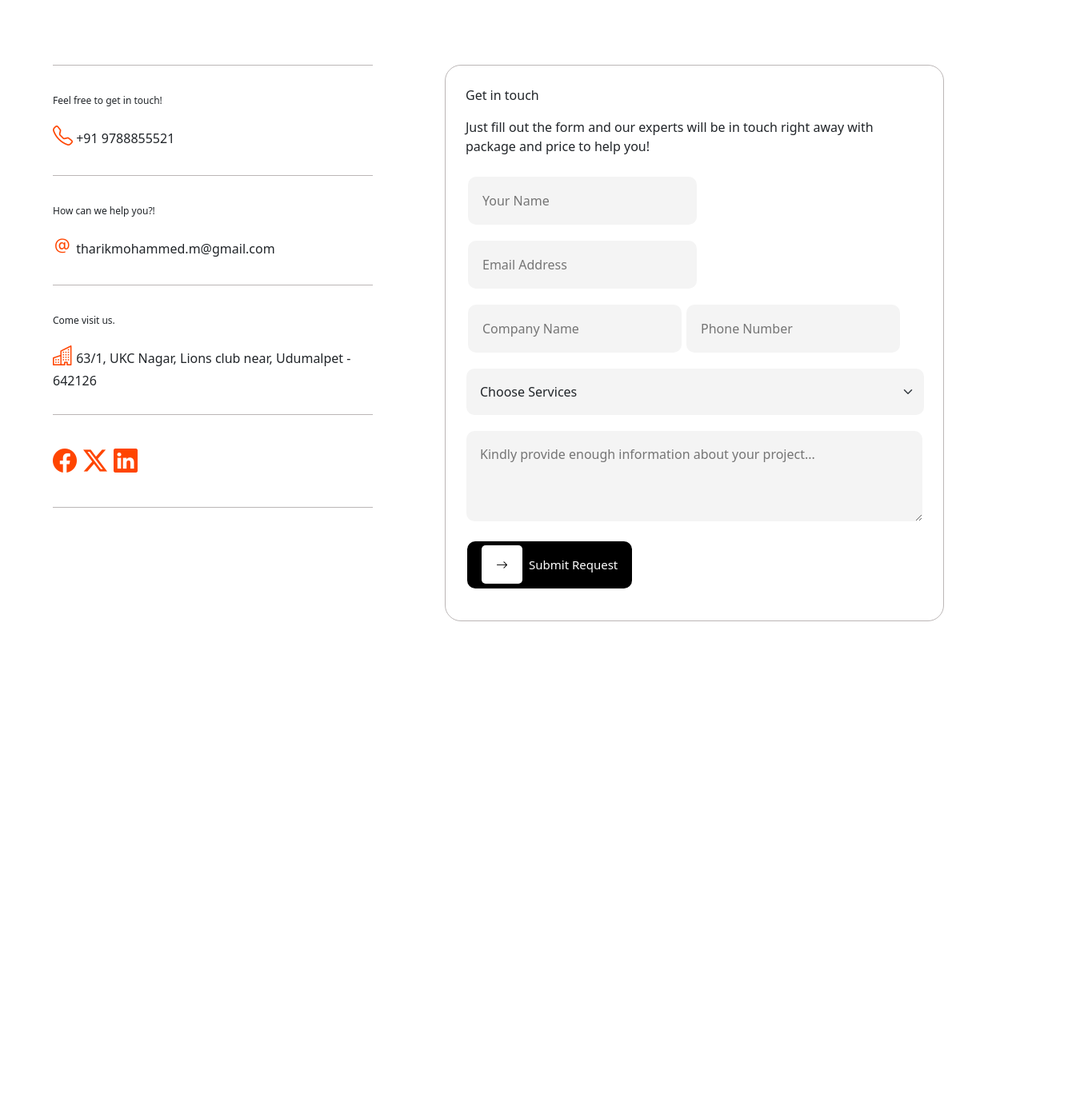
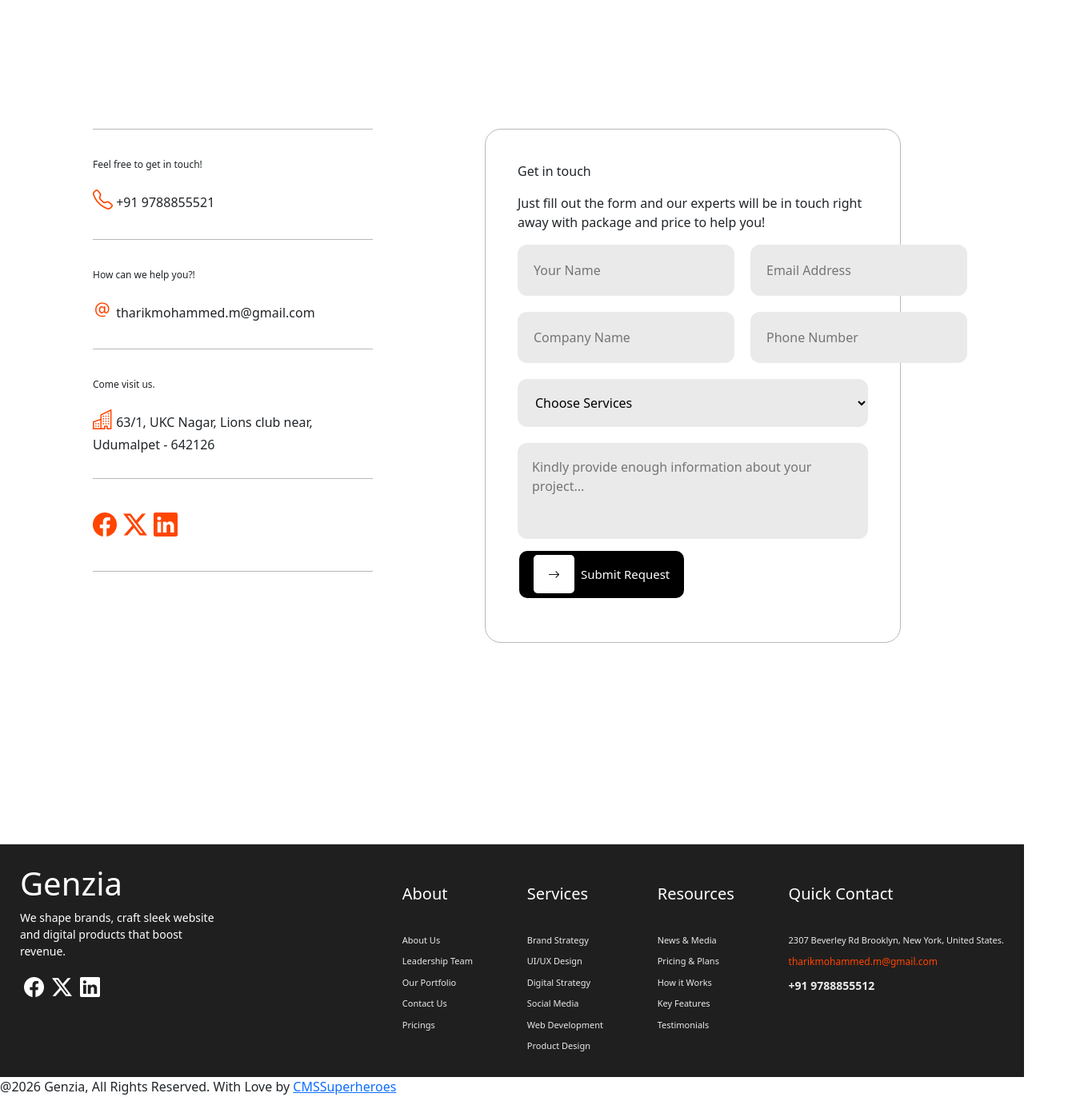
Before and after one commit to mohammedtharik-28/FrontendProject, a React (Vite) app: page /contact in a window 1280 px wide. Shown: the part 839-2226 px from the top of the page at 80% size, 1340 px wide, since content can reach past the window. Before the commit the page ends 1632 px from the top, so only its background shows below. Built offline with nearby package versions, Linux system fonts and the light colour scheme; grey boxes are pictures that could not be loaded.

Commit message:
Updated Commit

```diff
--- a/src/ContactComponents/Contact.css
+++ b/src/ContactComponents/Contact.css
@@ -22,12 +22,14 @@
 }
 
 .LetsTalk-head h1, .LetsTalk-head p{
-  padding: 60px;
-  margin: 0px 20px;
+  padding: 80px;
+  margin: 20px 35px;
+  max-width: 700px;
+
 }
 
 .LetsTalk-ourDetails{
-  padding-left: 50px;
+  padding-left: 100px;
   padding-right: 70px;
 }
 
@@ -63,26 +65,57 @@
 .GetInTouch-card{
   border: 1px solid rgb(187, 182, 182);
   border-radius: 20px;
-  padding: 25px;
-  max-width: 800px;
-  margin-left: 20px;
+  padding: 40px;
+  max-width: 700px;
+  margin-left: 70px;
 }
 
-.GetInTouch-inputs input{
-  padding: 18px;
-  border-radius: 10px;
-  margin: 10px 3px;
-  background-color: rgb(244, 244, 244);
-  border: none;
+
+.GetInTouch-inputs {
+  display: flex;
+  flex-direction: column;
+  gap: 20px;
+
 }
 
-.input-select{
-  padding: 17px;
-  border-radius: 10px;
-  margin: 10px 1px;
-  background-color: rgb(244, 244, 244);
+.input-row {
+  display: flex;
+  gap: 20px;
+}
+
+
+.input-row input {
+  flex: 1;
+  padding: 20px;
   border: none;
+  border-radius: 12px;
+  background: #eaeaea;
+  outline: none;
 }
+
+
+.input-select {
+  width: 100%;
+  padding: 18px;
+  border: none;
+  border-radius: 12px;
+  background: #eaeaea;
+  outline: none;
+}
+
+
+.textarea {
+  height: 120px;
+  resize: none;
+}
+
+@media (max-width: 800px) {
+  .input-row {
+    flex-direction: column;
+  }
+}
+
+
 
 .GetInTouch-btn{
   padding: 18px;
@@ -102,3 +135,32 @@
   margin: 0px 8px 0px 0px;
   font-weight: 1000;
 }
+
+.ContactEndCard-content p{
+  max-width: 250px;
+  font-size: 14px;
+}
+
+.ContactEndCard-content i{
+  padding: 5px;
+  font-size: 25px;
+}
+
+.ContactEndCard-content{
+  background-color: rgb(32, 31, 31);
+  color:white;
+  padding: 25px;
+  margin-top: 80px;
+  width: 100vw;
+}
+
+.ContactEndCard-content h5{
+  padding: 25px 0px;
+}
+
+.ContactEndCard-content a{
+  text-decoration: none;
+  color: #eaeaea;
+  font-size: 11px;
+  padding: 5px 0px;
+}
--- a/src/ContactComponents/Contact.jsx
+++ b/src/ContactComponents/Contact.jsx
@@ -4,6 +4,8 @@ import ContactFrontPage from './ContactFrontPage'
 import NavbarUp from '../HomeComponents/NavbarUp'
 import Navbar from '../HomeComponents/Navbar'
 import LetsTalkCard from './LetsTalkCard'
+import MapLocation from './MapLocation'
+import ContactEndCard from './ContactEndCard'
 
 
 function Contact() {
@@ -13,6 +15,8 @@ function Contact() {
     <Navbar/>
     <ContactFrontPage/>
     <LetsTalkCard/>
+    <MapLocation/>
+    <ContactEndCard/>
     </>
   )
 }
--- a/src/ContactComponents/ContactEndCard.jsx
+++ b/src/ContactComponents/ContactEndCard.jsx
@@ -1,8 +1,61 @@
 import React from 'react'
+import { Link } from "react-router-dom";
 
 function ContactEndCard() {
   return (
-    <div></div>
+    <>
+      <div className='ContactEndCard-content d-flex flex-column flex-sm-column flex-md-row justify-content-between'>
+        <div className='col-sm-4 col-xs-12'>
+          <h1>Genzia</h1>
+          <p>We shape brands, craft sleek website and digital products that boost revenue.</p>
+          <i className="bi bi-facebook"></i>
+          <i className="bi bi-twitter-x"></i>
+          <i className="bi bi-linkedin"></i>
+        </div>
+        <div >
+          <h5>About</h5>
+          <div className='d-flex flex-column '>
+            <Link>About Us</Link>
+            <Link>Leadership Team</Link>
+            <Link>Our Portfolio</Link>
+            <Link>Contact Us</Link>
+            <Link>Pricings</Link>
+          </div>
+        </div>
+        <div>
+          <h5>Services</h5>
+          <div className='d-flex flex-column '>
+            <Link>Brand Strategy</Link>
+            <Link>UI/UX Design</Link>
+            <Link>Digital Strategy</Link>
+            <Link>Social Media</Link>
+            <Link>Web Development</Link>
+            <Link>Product Design</Link>
+          </div>
+        </div>
+        <div>
+          <h5>Resources</h5>
+          <div className='d-flex flex-column'>
+            <Link>News & Media</Link>
+            <Link>Pricing & Plans</Link>
+            <Link>How it Works</Link>
+            <Link>Key Features</Link>
+            <Link>Testimonials</Link>
+          </div>
+        </div>
+        <div>
+          <h5>Quick Contact</h5>
+          <div className='d-flex flex-column '>
+            <Link>2307 Beverley Rd Brooklyn, New York, United States.</Link>
+            <Link style={{ color: "orangered", fontSize: "12px" }}>tharikmohammed.m@gmail.com</Link>
+            <Link style={{ fontSize: "14px", fontWeight: "700" }}>+91 9788855512</Link>
+          </div>
+        </div>
+      </div>
+       <div>
+          <p>@2026 Genzia, All Rights Reserved. With Love by <Link>CMSSuperheroes</Link></p>
+        </div>
+    </>
   )
 }
 
--- a/src/ContactComponents/LetsTalkCard.jsx
+++ b/src/ContactComponents/LetsTalkCard.jsx
@@ -16,24 +16,27 @@ function LetsTalkCard() {
                     <p>Come visit us.</p>
                     <span><i className="bi bi-buildings"></i> 63/1, UKC Nagar, Lions club near, Udumalpet - 642126</span>
                     <div className='LetsTalk-icon'>
-                        <i class="bi bi-facebook"></i>
-                        <i class="bi bi-twitter-x"></i>
-                        <i class="bi bi-linkedin"></i>
+                        <i className="bi bi-facebook"></i>
+                        <i className="bi bi-twitter-x"></i>
+                        <i className="bi bi-linkedin"></i>
                     </div>
                 </div>
-                <div className='GetInTouch-card col-sm-12 col-md-6 mt-5'>
+                <div className='GetInTouch-card col-sm-10 col-md-5 mt-5'>
                     <p>Get in touch</p>
                     <p>Just fill out the form and our experts will be in touch right away with package and price to help you!</p>
-                    <div className='GetInTouch-inputs d-flex flex-column'>
-                        <div className='flex-md-row'>
-                            <input type="text" className='col-md-6' placeholder='Your Name' />
-                            <input type="text" className='col-md-6' placeholder='Email Address' />
+                    <div className="GetInTouch-inputs">
+
+                        <div className="input-row">
+                            <input type="text" placeholder="Your Name" />
+                            <input type="text" placeholder="Email Address" />
                         </div>
-                        <div className='flex-md-row'>
-                            <input type="text" className='' placeholder='Company Name' />
-                            <input type="text" className='' placeholder='Phone Number' />
+
+                        <div className="input-row">
+                            <input type="text" placeholder="Company Name" />
+                            <input type="text" placeholder="Phone Number" />
                         </div>
-                        <select className="form-select input-select">
+
+                        <select className="input-select">
                             <option>Choose Services</option>
                             <option>Brand Strategy</option>
                             <option>UI/UX Design</option>
@@ -42,7 +45,11 @@ function LetsTalkCard() {
                             <option>Web Development</option>
                             <option>Product Design</option>
                         </select>
-                        <textarea className='input-select pb-5' id="" placeholder='Kindly provide enough information about your project...' ></textarea>
+
+                        <textarea
+                            className="input-select textarea"
+                            placeholder="Kindly provide enough information about your project..."
+                        ></textarea>
                     </div>
                     <button className='GetInTouch-btn'><i className='bi bi-arrow-right'></i><span>Submit Request</span></button>
                 </div>
--- /dev/null
+++ b/src/ContactComponents/MapLocation.jsx
@@ -0,0 +1,13 @@
+import React from 'react'
+
+function MapLocation() {
+    return (
+        <div>
+            <iframe
+                src="https://maps.app.goo.gl/aUS8hfZdzt39Z4Y67">
+            </iframe>
+        </div>
+    )
+}
+
+export default MapLocation;
```
